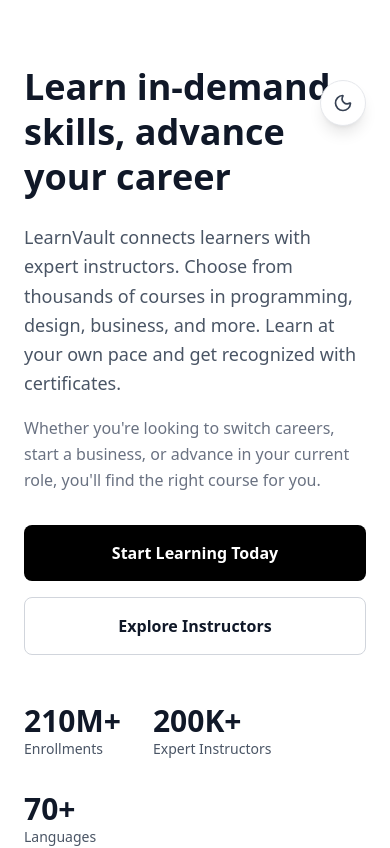
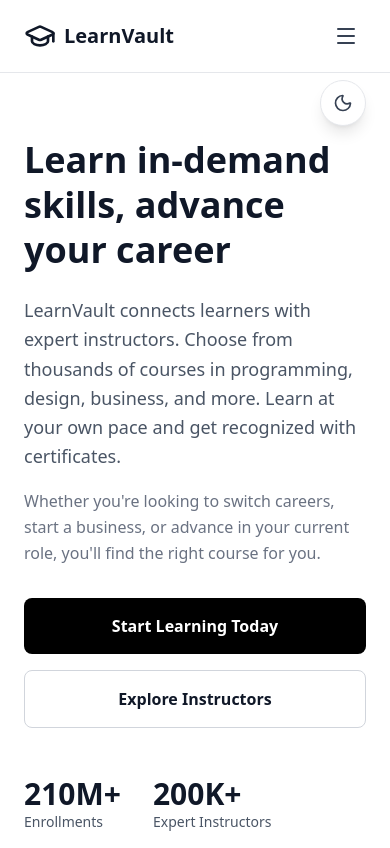
Before and after one commit to atifsayed22/LearnVault, a React (Vite) app in the folder frontend/vite-project/: page / in a window 390 px wide. Shown: the top 848 px of the page. Built offline with nearby package versions, Linux system fonts and the light colour scheme.

Commit message:
added login and signup ooption

```diff
--- a/frontend/vite-project/src/pages/Auth/Auth.jsx
+++ b/frontend/vite-project/src/pages/Auth/Auth.jsx
@@ -1,13 +1,21 @@
-import { useState } from "react";
+import { useState, useEffect } from "react";
 import { useForm } from "react-hook-form";
-import { useNavigate } from "react-router-dom";
+import { useNavigate, useSearchParams } from "react-router-dom";
 import api from "../../utils/axiosInstance.js";
 import { useAuth } from "../../context/AuthContext.jsx";
 
 export default function Auth() {
-  const [isLogin, setIsLogin] = useState(true);
+  const [searchParams] = useSearchParams();
+  const [isLogin, setIsLogin] = useState(!searchParams.get("signup"));
   const navigate = useNavigate();
   const { login: loginContext } = useAuth();
+
+  // Handle signup query param changes
+  useEffect(() => {
+    if (searchParams.get("signup") === "true") {
+      setIsLogin(false);
+    }
+  }, [searchParams]);
 
   const {
     register,
--- a/frontend/vite-project/src/pages/Landing/Landing.jsx
+++ b/frontend/vite-project/src/pages/Landing/Landing.jsx
@@ -5,6 +5,7 @@
 import CTASection from "./components/CTASection";
 import SearchBar from "./components/SearchBar";
 import FeaturedCourses from "./components/FeaturedCourse";
+import Navbar from "./components/Navbar";
 import { Sun, Moon } from "lucide-react";
 
 export default function Landing() {
@@ -12,10 +13,13 @@
 
   return (
     <div className="min-h-screen bg-white dark:bg-gray-950 text-gray-900 dark:text-gray-100 transition-colors duration-300">
+      {/* Navbar */}
+      <Navbar />
+
       {/* Theme Toggle Button */}
       <button
         onClick={toggleTheme}
-        className="fixed top-20 right-6 z-50 p-3 rounded-full bg-white dark:bg-gray-800 shadow-lg border border-gray-200 dark:border-gray-700 hover:scale-110 transition-transform"
+        className="fixed top-20 right-6 z-40 p-3 rounded-full bg-white dark:bg-gray-800 shadow-lg border border-gray-200 dark:border-gray-700 hover:scale-110 transition-transform"
         aria-label="Toggle theme"
       >
         {theme === 'light' ? (
--- /dev/null
+++ b/frontend/vite-project/src/pages/Landing/components/Navbar.jsx
@@ -0,0 +1,87 @@
+import { Link } from "react-router-dom";
+import { GraduationCap, Menu, X } from "lucide-react";
+import { useState } from "react";
+
+export default function Navbar() {
+  const [isMenuOpen, setIsMenuOpen] = useState(false);
+
+  return (
+    <nav className="w-full bg-white dark:bg-gray-950 border-b border-gray-200 dark:border-gray-800 sticky top-0 z-50">
+      <div className="max-w-7xl mx-auto px-6 py-4">
+        <div className="flex items-center justify-between">
+          {/* Logo */}
+          <Link to="/" className="flex items-center gap-2">
+            <GraduationCap className="w-8 h-8 text-gray-900 dark:text-white" />
+            <span className="text-xl font-bold text-gray-900 dark:text-white">
+              LearnVault
+            </span>
+          </Link>
+
+          {/* Desktop Navigation */}
+          <div className="hidden md:flex items-center gap-4">
+            <Link
+              to="/auth/instructor-register"
+              className="px-4 py-2 text-gray-700 dark:text-gray-300 hover:text-gray-900 dark:hover:text-white font-medium transition-colors"
+            >
+              Become an Instructor
+            </Link>
+            <Link
+              to="/auth"
+              className="px-4 py-2 text-gray-700 dark:text-gray-300 hover:text-gray-900 dark:hover:text-white font-medium transition-colors"
+            >
+              Login
+            </Link>
+            <Link
+              to="/auth?signup=true"
+              className="px-5 py-2.5 bg-black dark:bg-white text-white dark:text-black rounded-lg font-semibold hover:bg-gray-800 dark:hover:bg-gray-100 transition-colors"
+            >
+              Sign Up
+            </Link>
+          </div>
+
+          {/* Mobile Menu Button */}
+          <button
+            onClick={() => setIsMenuOpen(!isMenuOpen)}
+            className="md:hidden p-2 text-gray-700 dark:text-gray-300 hover:text-gray-900 dark:hover:text-white"
+            aria-label="Toggle menu"
+          >
+            {isMenuOpen ? (
+              <X className="w-6 h-6" />
+            ) : (
+              <Menu className="w-6 h-6" />
+            )}
+          </button>
+        </div>
+
+        {/* Mobile Navigation */}
+        {isMenuOpen && (
+          <div className="md:hidden mt-4 pb-4 border-t border-gray-200 dark:border-gray-800 pt-4">
+            <div className="flex flex-col gap-3">
+              <Link
+                to="/auth/instructor-register"
+                className="px-4 py-2 text-gray-700 dark:text-gray-300 hover:text-gray-900 dark:hover:text-white font-medium transition-colors"
+                onClick={() => setIsMenuOpen(false)}
+              >
+                Become an Instructor
+              </Link>
+              <Link
+                to="/auth"
+                className="px-4 py-2 text-gray-700 dark:text-gray-300 hover:text-gray-900 dark:hover:text-white font-medium transition-colors"
+                onClick={() => setIsMenuOpen(false)}
+              >
+                Login
+              </Link>
+              <Link
+                to="/auth?signup=true"
+                className="px-5 py-2.5 bg-black dark:bg-white text-white dark:text-black rounded-lg font-semibold hover:bg-gray-800 dark:hover:bg-gray-100 transition-colors text-center"
+                onClick={() => setIsMenuOpen(false)}
+              >
+                Sign Up
+              </Link>
+            </div>
+          </div>
+        )}
+      </div>
+    </nav>
+  );
+}
--- a/frontend/vite-project/src/utils/axiosInstance.js
+++ b/frontend/vite-project/src/utils/axiosInstance.js
@@ -1,7 +1,7 @@
 import axios from 'axios';
 
 const api  = axios.create({
-    baseURL: process.env.BASE_URL || 'http://localhost:5000/api',
+    baseURL: import.meta.env.BASE_URL || 'http://localhost:5000/api',
     withCredentials: true,
 })
 
```
